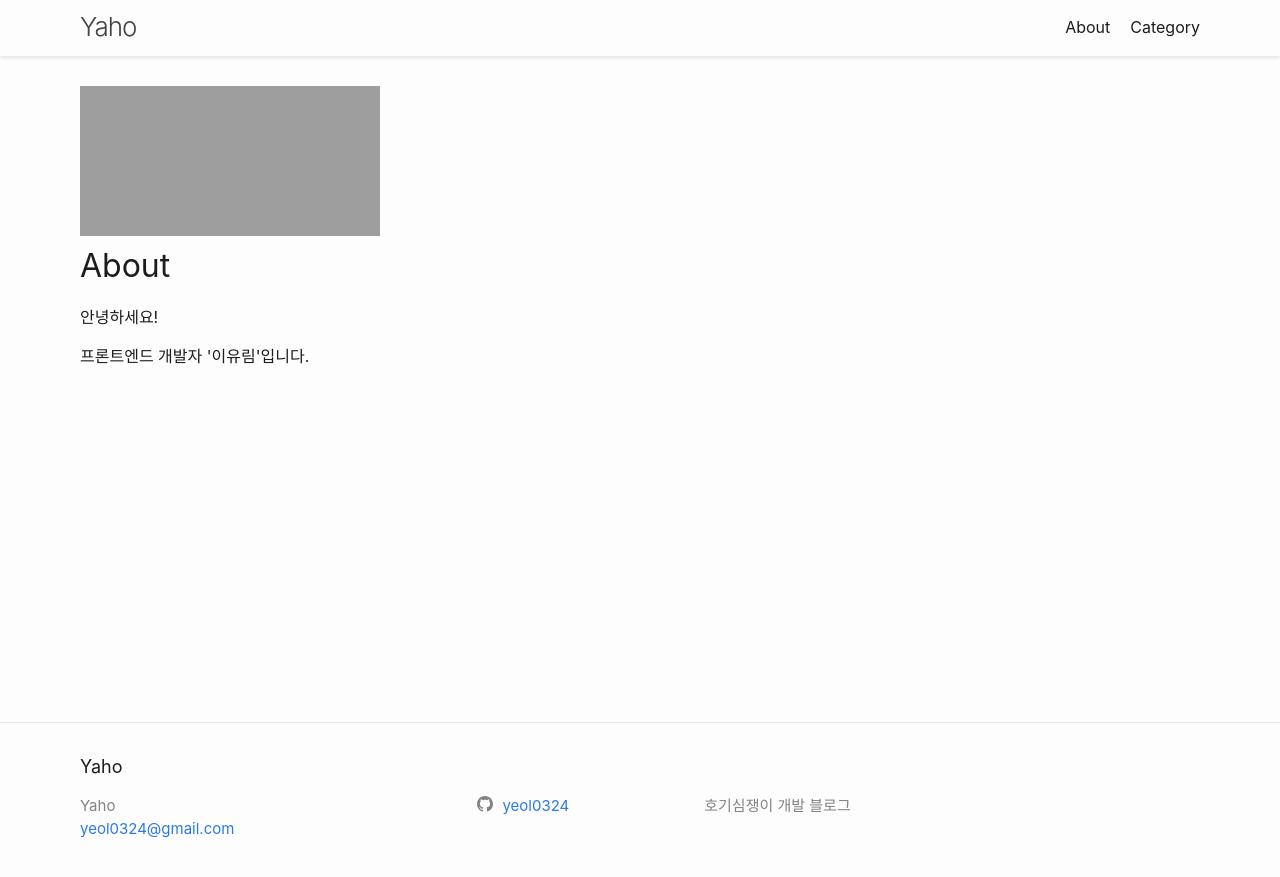
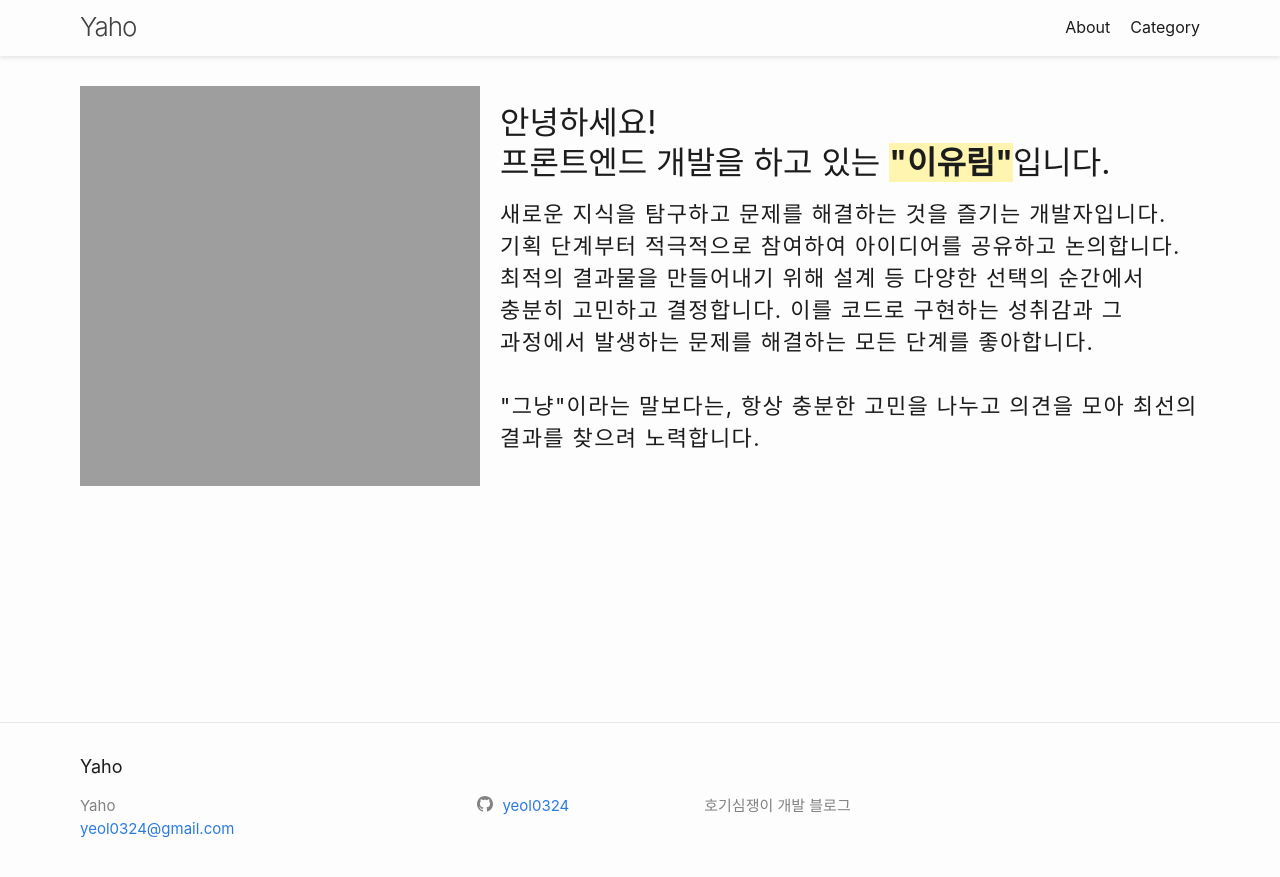
Before and after one commit to yeol0324/yeol0324.github.io, a Jekyll site: the page built from about.html, in a window 1280 px wide. Shown: the top 877 px of the page. Built offline with Jekyll 4.4.1, drawn with Linux system fonts in a browser that asks for light colours.

Commit message:
updated "about page"

```diff
--- a/_sass/minima/_layout.scss
+++ b/_sass/minima/_layout.scss
@@ -598,3 +598,30 @@
     }
   }
 }
+/*
+* About Page
+*/
+
+.page-about {
+  display: flex;
+  align-items: center;
+  gap: 20px;
+}
+.page-about > iframe {
+  width: 400px;
+  height: 400px;
+  flex-shrink: 0;
+}
+.page-about .about-wrap {
+  word-break: keep-all;
+}
+.page-about .about-wrap h2 {
+  font-size: 32px;
+  line-height: 40px;
+}
+.page-about .about-wrap p {
+  font-size: 22px;
+  line-height: 32px;
+
+  letter-spacing: 1.4px;
+}
--- a/about.html
+++ b/about.html
@@ -5,7 +5,15 @@ permalink: /about/
 ---
 <div class="page-about">
     <iframe src="https://yeol0324.github.io/Interactive-UX/#/three/profile" frameborder="0"></iframe>
-    <h1>About</h1>
-    <p>안녕하세요!</p>
-    <p>프론트엔드 개발자 '이유림'입니다.</p>
+    <div class="about-wrap">
+        <h2>안녕하세요! <br>프론트엔드 개발을 하고 있는 <span class="h-yellow"><b>"이유림"</b></span>입니다.</h2>
+        <p>
+            새로운 지식을 탐구하고 문제를 해결하는 것을 즐기는 개발자입니다.<br/>
+            기획 단계부터 적극적으로 참여하여 아이디어를 공유하고 논의합니다.
+            최적의 결과물을 만들어내기 위해 설계 등 다양한 선택의 순간에서 충분히 고민하고 결정합니다.
+            이를 코드로 구현하는 성취감과 그 과정에서 발생하는 문제를 해결하는 모든 단계를 좋아합니다.<br/><br/>
+
+            "그냥"이라는 말보다는, 항상 충분한 고민을 나누고 의견을 모아 최선의 결과를 찾으려 노력합니다.
+        </p>
+    </div>
 </div>
```
